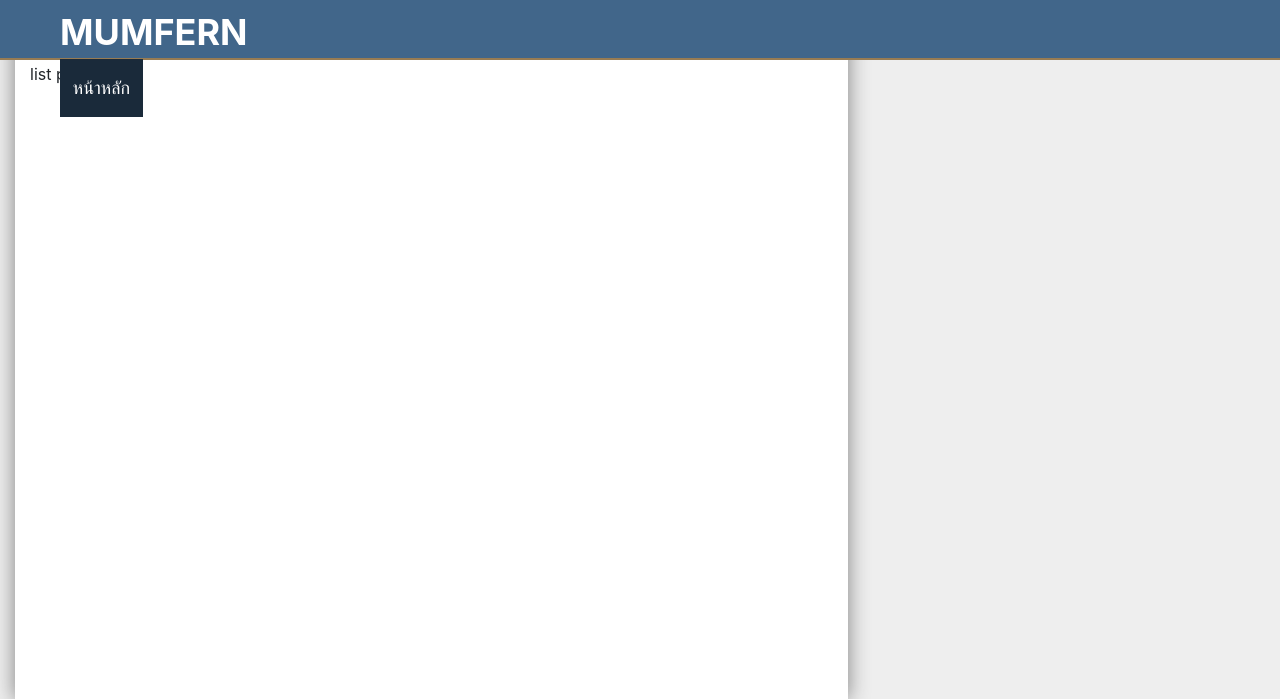
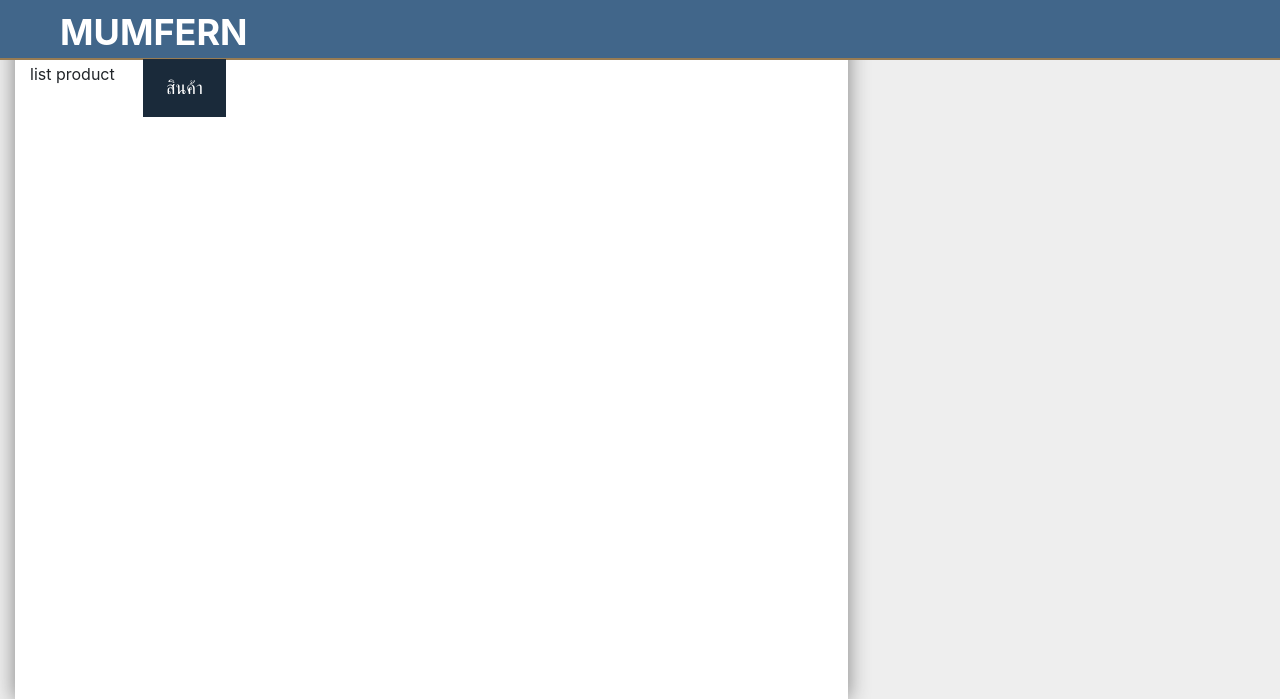
Before and after one commit to jukkapongtor/MyProject2, a CodeIgniter app: page /database/index.php/product/list_product in a window 1280 px wide. Shown: the top 699 px of the page. Run offline with CodeIgniter, Linux system fonts and the light colour scheme; some libraries are stand-ins or nearby versions.

Commit message:
update index : edit active header menu

```diff
--- a/application/views/template/webpage_header.php
+++ b/application/views/template/webpage_header.php
@@ -15,8 +15,14 @@
 						<a href="<?php echo base_url(); ?>">MUMFERN</a>
 					</div>
 					<div class="col-md-3 col-md-offset-6 IndMenu">
-						<a href="<?php echo base_url(); ?>"><div class="IndMenu_Home IndMenu_Active">หน้าหลัก</div></a>
-						<a href="<?php echo base_url('product/list_product'); ?>"><div class="IndMenu_Pro">สินค้า</div></a>
+						<?php
+							switch($page_title){
+								case "รายการสินค้า" : $mu_head1="";$mu_head2="IndMenu_Active"; break;
+								default : $mu_head1="IndMenu_Active";$mu_head2=""; break;
+							}
+						?>
+						<a href="<?php echo base_url(); ?>"><div class="IndMenu_Home <?php echo $mu_head1?>">หน้าหลัก</div></a>
+						<a href="<?php echo base_url('product/list_product'); ?>"><div class="IndMenu_Pro <?php echo $mu_head2?>">สินค้า</div></a>
 					</div>
 				</div>
 			</div>
```
